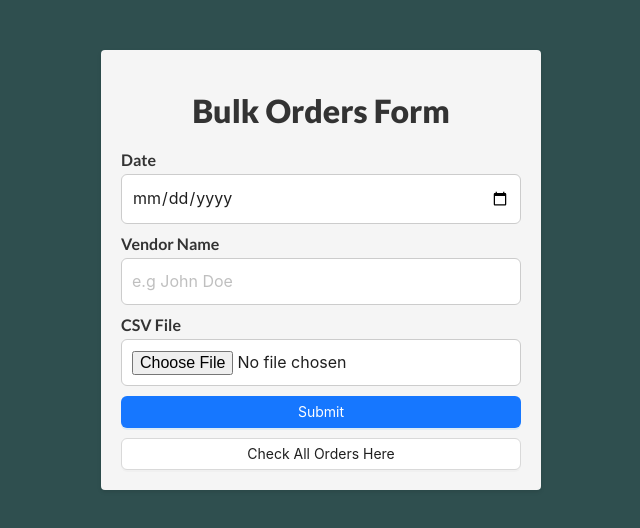
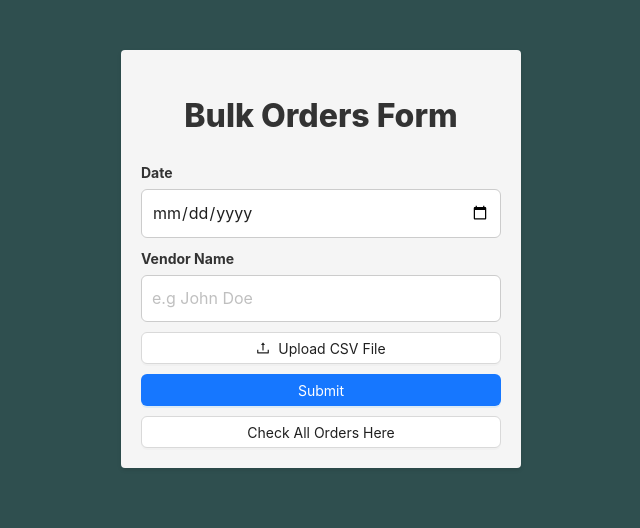
Before and after one commit to urwah1248/React-Node-Developer-Exercise, a React (Create React App) app in the folder frontend/: page / in a window 1280 px wide. Shown: the top 528 px of the page, without its empty margins (319-959 px from the left). Built offline with nearby package versions, Linux system fonts and the light colour scheme; the HTML template or start-up script is replaced by a standard one.

Commit message:
UI update

```diff
--- a/frontend/src/App.js
+++ b/frontend/src/App.js
@@ -1,13 +1,13 @@
 import React from 'react';
 import { Route, Routes, BrowserRouter } from 'react-router-dom';
-import Form from './components/Form';
+import OrderForm from './components/OrderForm';
 import Table from './components/Table';
 
 const App = () => {
   return (
     <BrowserRouter>
         <Routes>
-          <Route exact path='/' element={<Form/>} />
+          <Route exact path='/' element={<OrderForm/>} />
           <Route path="/orders" element={<Table/>} />
         </Routes>
     </BrowserRouter>
--- a/frontend/src/components/Form.css
+++ b/frontend/src/components/Form.css
@@ -75,6 +75,10 @@
   cursor: pointer;
 }
 
+.ant-upload{
+  width: 100%;
+}
+
 @media(max-width:470px){
   .form-container{
       max-width: 90%;
--- a/frontend/src/components/Form.js
+++ b/frontend/src/components/OrderForm.js
@@ -1,31 +1,30 @@
-import React, { useState, useRef } from 'react';
+import React, { useState } from 'react';
 import './Form.css';
 import { Link } from 'react-router-dom';
 import LoadingIcons from 'react-loading-icons'
-import { Button, Input } from 'antd';
+import { Button, Input, Form } from 'antd';
 import { onFinish, onFinishFailed } from './notifications';
+import UploadFile from './UploadFile';
 
-const Form = () => {
+
+const OrderForm = () => {
   const [date, setDate] = useState('');
   const [vendor, setVendor] = useState('');
+  const [csv, setCSV] = useState(null)
   const [errorMessage, setErrorMessage] = useState('');
   const [loading, setLoading] = useState(false)
-  const fileInputRef = useRef(null);
 
   const handleSubmit = async (e) => {
     e.preventDefault();
     setLoading(true);
 
-    // Handle file upload
-    const file = await fileInputRef.current.files[0];
-
     const formData = new FormData();
-    formData.append('csv', file);
+    formData.append('csv', csv);
     formData.append('date', date);
     formData.append('vendor', vendor);
 
     //Extra measure in case someone changes required field from HTML
-    if(!date || !vendor || !file){
+    if(!date || !vendor || !csv){
       setErrorMessage("Form is incomplete.")
       onFinishFailed(errorMessage)
       setLoading(false);
@@ -84,7 +83,7 @@ const Form = () => {
   };
 
   return (
-    <form onSubmit={handleSubmit} className="form-container">
+    <Form onSubmit={handleSubmit} className="form-container">
       <h1 className="form-title">Bulk Orders Form</h1>
       <label htmlFor="date" className="form-label">
         Date
@@ -116,18 +115,9 @@ const Form = () => {
       />
       <br />
 
-      <label htmlFor="quantity" className="form-label">
-        CSV File
-      </label>
-      <input
-        type="file"
-        name="csv"
-        id="csv"
-        ref={fileInputRef}
-        className="form-input"
-        required
-      />
-      <br />
+      <Form.Item style={{marginBottom:10}}>
+        <UploadFile setCSV={setCSV}/>
+      </Form.Item>
 
       <Button htmlType='submit' type="primary" block disabled={loading} onClick={handleSubmit}>
         {loading?<LoadingIcons.TailSpin height={22} width={22} stroke="black"/>:"Submit"}
@@ -138,8 +128,8 @@ const Form = () => {
           Check All Orders Here
         </Button>
       </Link>
-      </form>
+      </Form>
   );
 };
 
-export default Form;
+export default OrderForm;
--- a/frontend/src/components/Table.js
+++ b/frontend/src/components/Table.js
@@ -18,8 +18,8 @@ const Table = () => {
 
   return (
     <div>
-        <Link to={"/"} style={{display:"block", textAlign:"center"}}>
-            <Button block style={{marginTop:10, textAlign:"center"}}>
+        <Link to={"/"} style={{display:"block", position:"absolute", top:13}}>
+            <Button style={{marginTop:10, textAlign:"center"}}>
                 Back to Form
             </Button>
         </Link>
@@ -27,13 +27,12 @@ const Table = () => {
         <table className='custom-table'>
             <thead>
                 <tr>
-                    <th>Order ID</th>
                     <th>Order Date</th>
                     <th>Vendor</th>
                     <th>Model Number</th>
                     <th>Unit Price</th>
                     <th>Quantity</th>
-                    <th></th>
+                    <th>Delete</th>
                 </tr>
             </thead>
             {
--- a/frontend/src/components/TableBody.js
+++ b/frontend/src/components/TableBody.js
@@ -23,7 +23,6 @@ const TableBody = ({orders, setOrders}) => {
               return;
             },
         });
-
     }
     return (
     <tbody>
@@ -31,7 +30,6 @@ const TableBody = ({orders, setOrders}) => {
             orders.map(order => {
                 return (
                     <tr key={order.id}>
-                        <td>{order.id}</td>
                         <td>{new Date(order.date).toLocaleDateString()}</td>
                         <td>{order.vendor}</td>
                         <td>{order.modelNumber}</td>
--- /dev/null
+++ b/frontend/src/components/UploadFile.js
@@ -0,0 +1,44 @@
+import React from 'react';
+import { UploadOutlined } from '@ant-design/icons';
+import { Button, message, Upload } from 'antd';
+
+const UploadFile = ({setCSV}) =>{
+
+  const handleFileChange = (file) => {
+    if (file.status !== 'uploading') {
+      setCSV(file);
+    }
+  };
+
+  const handleFileUpload = (file) => {
+    if (file.status === 'done') {
+      // Display success message
+      message.success(`${file.name} file uploaded successfully`);
+      // Update the state with the file
+      setCSV(file);
+    } else if (file.status === 'error') {
+      // Display error message
+      message.error(`${file.name} file upload failed.`);
+    }
+  };
+  return (
+    <Upload
+      style={{width:"100%"}}
+      name="file"
+      maxCount={1}
+      beforeUpload={(file) => {
+        return new Promise((resolve, reject) => {
+          if (file.size > 20) {
+            reject("File is too large");
+            return;
+          }
+          resolve("Success");
+        });
+      }}
+      onChange={({ file }) => handleFileChange(file)}
+      onSuccess={({ file }) => handleFileUpload(file)}
+    >
+      <Button style={{width:"100%"}} block icon={<UploadOutlined />}>Upload CSV File</Button>
+    </Upload>
+  )};
+export default UploadFile;
```
Also changed, not shown: frontend/src/components/Notification.js (deleted, +0 -16 lines), 12 other files (tests, documents, lock files or other folders).
